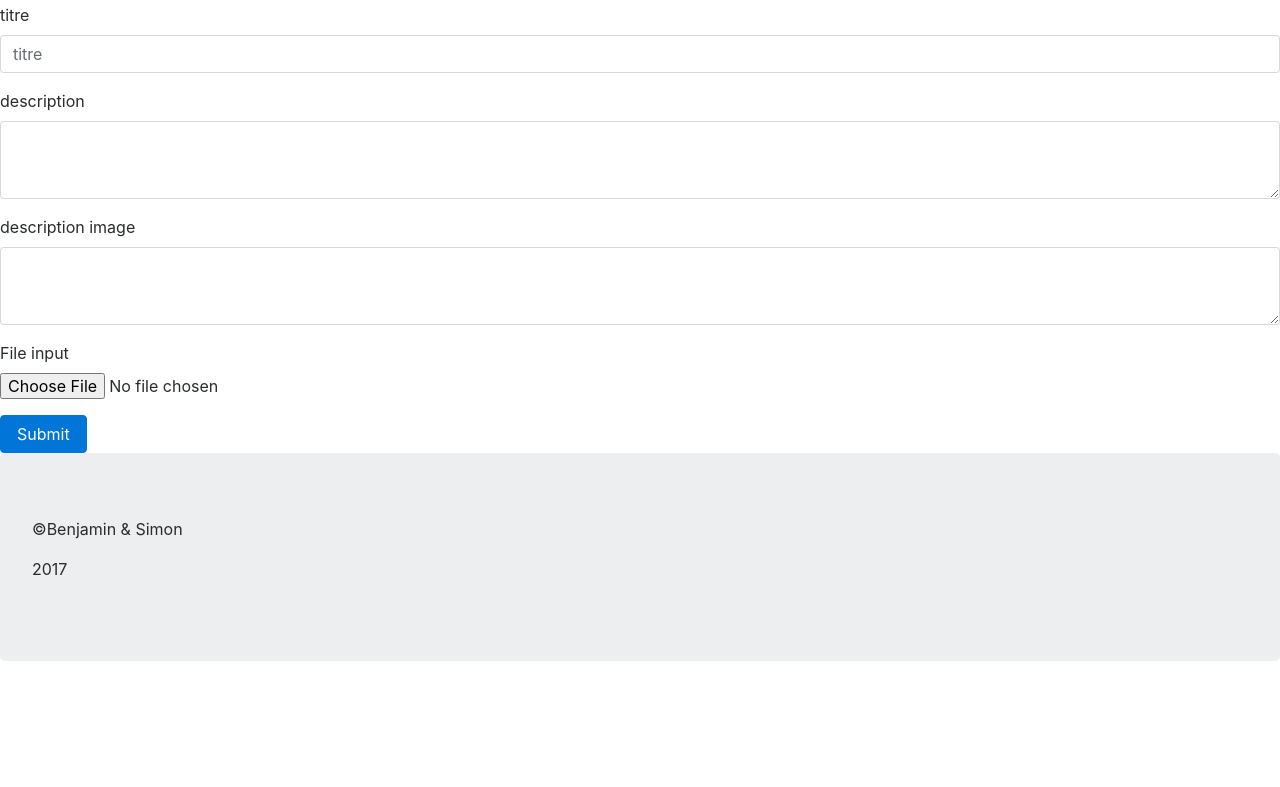
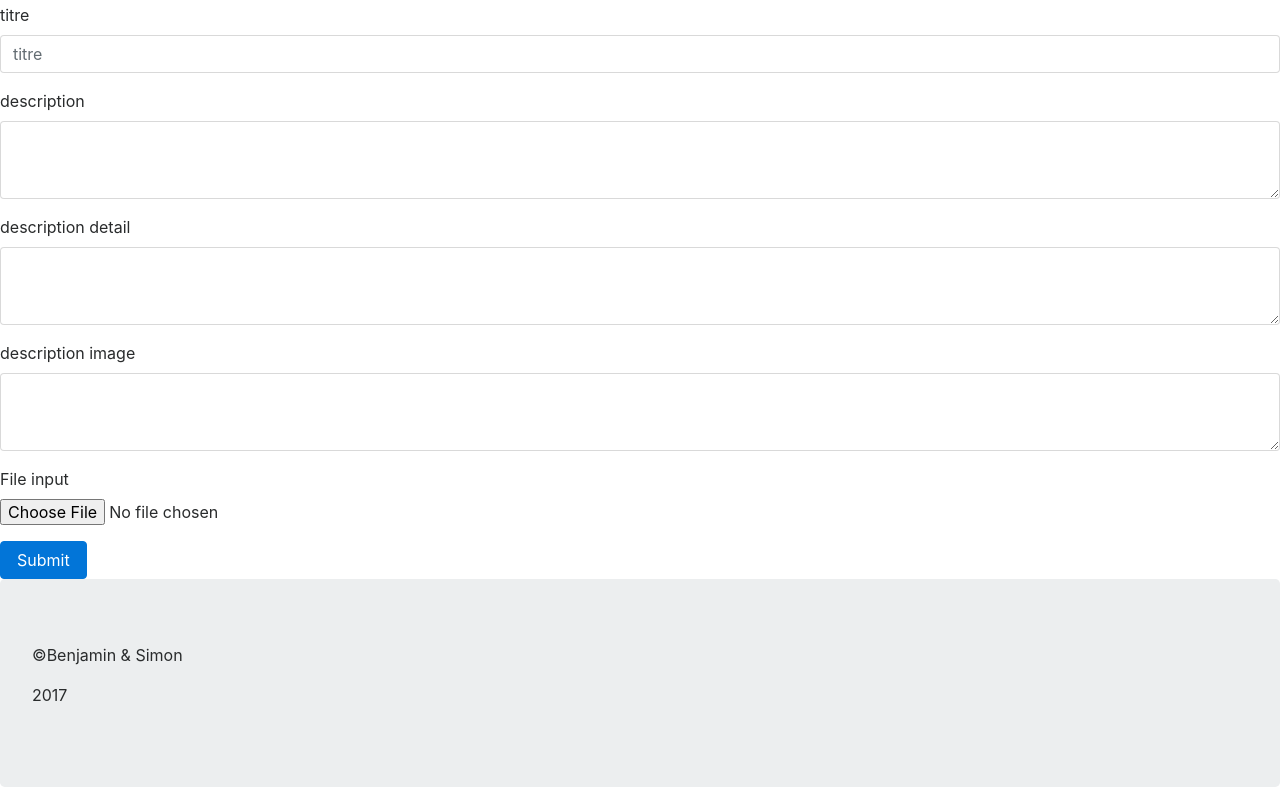
Before and after one commit to Simplon-Roubaix/ecommerceBenjaminSImon, a PHP site: page /espace.php in a window 1280 px wide. Shown: the part 1622-2409 px from the top of the page. Before the commit the page ends 2283 px from the top, so only its background shows below. Run offline with PHP 8.4, Linux system fonts and the light colour scheme; data comes from the database, SQL or seed files in the repository; some libraries are stand-ins or nearby versions.

Commit message:
finish add.php

```diff
--- a/espace.php
+++ b/espace.php
@@ -30,22 +30,26 @@
 </table>
 
 <h2>Ajouter un article</h2>
-<form enctype="multipart/form-data" method="post" action="formenvoie.php">
+<form enctype="multipart/form-data" method="post" action="add.php">
   <div class="form-group">
     <label for="exampleInputEmail1">titre</label>
-    <input type="titre" class="form-control" name="titre" id="exampleInputEmail1" aria-describedby="emailHelp" placeholder="titre">
+    <input type="titre" class="form-control" name="titre" id="exampleInputEmail1" aria-describedby="emailHelp" placeholder="titre" required>
   </div>
   <div class="form-group">
     <label for="exampleTextarea">description</label>
-    <textarea class="form-control" id="exampleTextarea" rows="3" name="description"></textarea>
+    <textarea class="form-control" id="exampleTextarea" rows="3" name="description" required></textarea>
+  </div>
+  <div class="form-group">
+    <label for="exampleTextare">description detail</label>
+    <textarea class="form-control" id="exampleTextare" rows="3" name="descriptiondetail" required></textarea>
   </div>
   <div class="form-group">
     <label for="exampleTextare">description image</label>
-    <textarea class="form-control" id="exampleTextare" rows="3" name="descriptionimg"></textarea>
+    <textarea class="form-control" id="exampleTextare" rows="3" name="descriptionimg" required></textarea>
   </div>
   <div class="form-group">
     <label for="exampleInputFile">File input</label>
-    <input type="file" class="form-control-file" name="file" id="exampleInputFile" aria-describedby="fileHelp">
+    <input type="file" class="form-control-file" name="file" id="exampleInputFile" aria-describedby="fileHelp" required>
   </div>
   <input type="submit" class="btn btn-primary">
 </form>
--- a/updatepost.php
+++ b/updatepost.php
@@ -3,9 +3,9 @@ if(isset($_POST['titre']) && isset($_POST['description']))
 {
   $reponse = $bdd->prepare('UPDATE article set titre = :titre , description = :description , descriptiondetail = :descriptiondetail where id_article=:id');
   $reponse->execute(array(
-    'titre'=>$_POST['titre'],
-    'description'=>$_POST['description'],
-    'descriptiondetail'=>$_POST['descriptiondetail'],
+    'titre'=>htmlspecialchars($_POST['titre']),
+    'description'=>htmlspecialchars($_POST['description']),
+    'descriptiondetail'=>htmlspecialchars($_POST['descriptiondetail']),
     'id'=>$_POST['id']
   ));
   header('location:espace.php');
```
Also changed, not shown: add.php (added, +34 -0 lines), img/Firefox_wallpaper.png (added).
